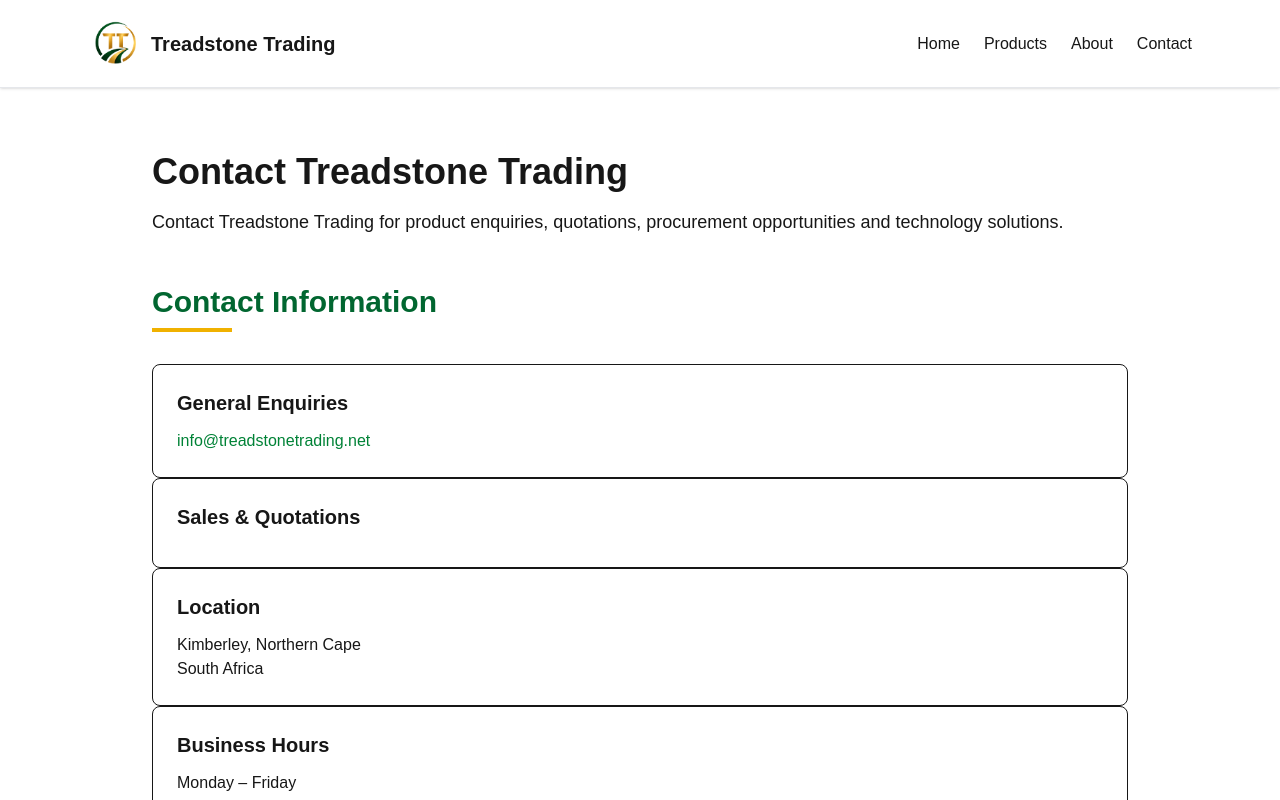
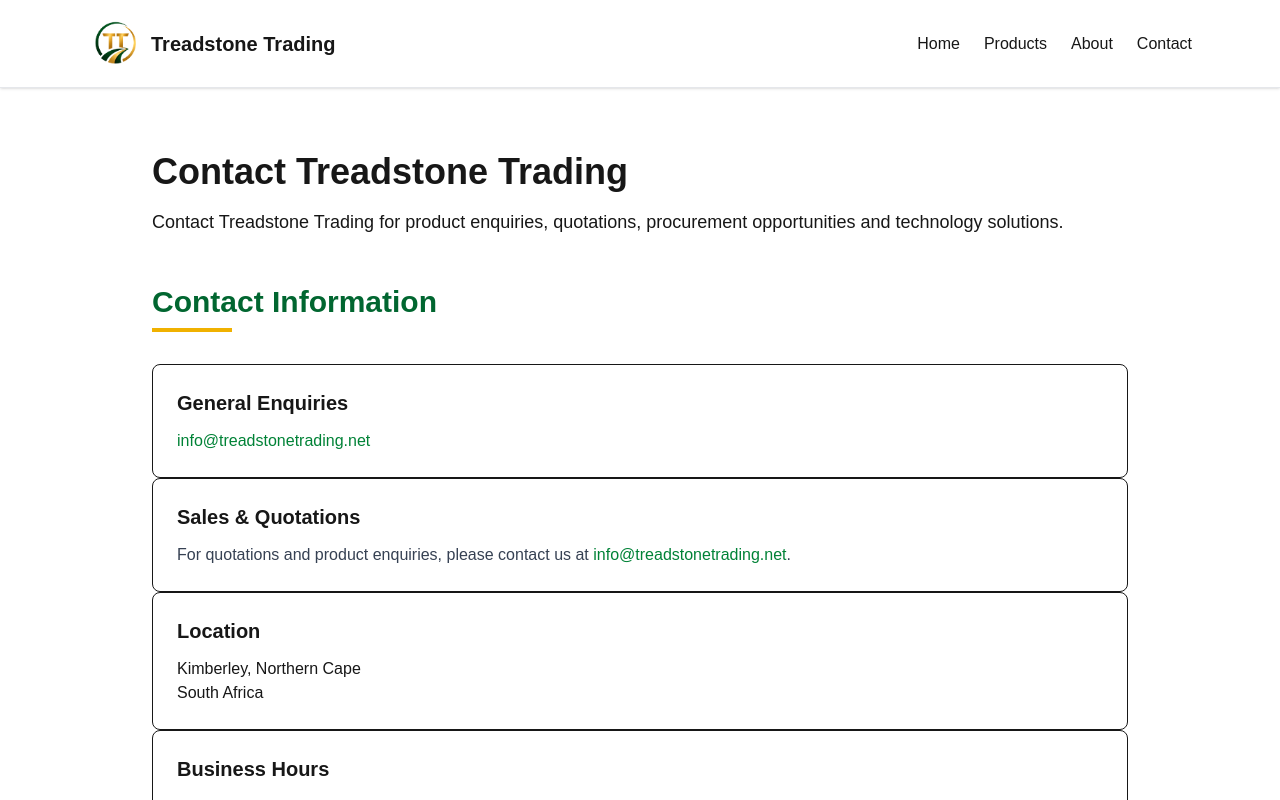
Before and after one commit to lirpa-ai/GPEP-Prototype, a Next.js app: page /contact in a window 1280 px wide. Shown: the top 800 px of the page. Built offline with nearby package versions, Linux system fonts and the light colour scheme.

Commit message:
update on the contact page, treadstonetrading

```diff
--- a/app/contact/page.tsx
+++ b/app/contact/page.tsx
@@ -38,6 +38,16 @@
               Sales & Quotations
             </h3>
 
+              <p className="text-gray-700">
+                For quotations and product enquiries, please contact us at{" "}
+                <a
+                  href="mailto:info@treadstonetrading.net"
+                  className="text-green-700 hover:text-green-800 hover:underline"
+                >
+                  info@treadstonetrading.net
+                </a>
+                .
+              </p>
 
           </div>
 
```
